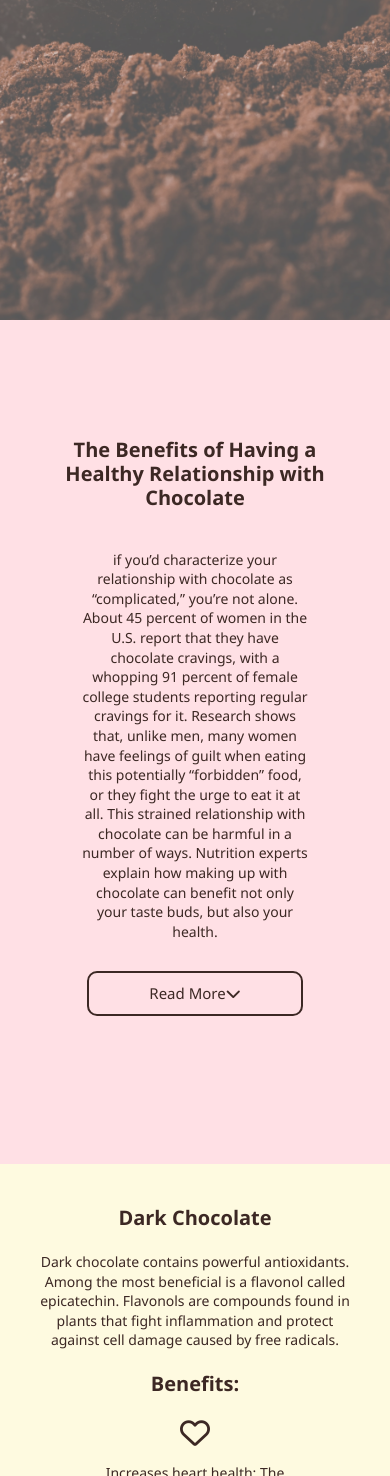
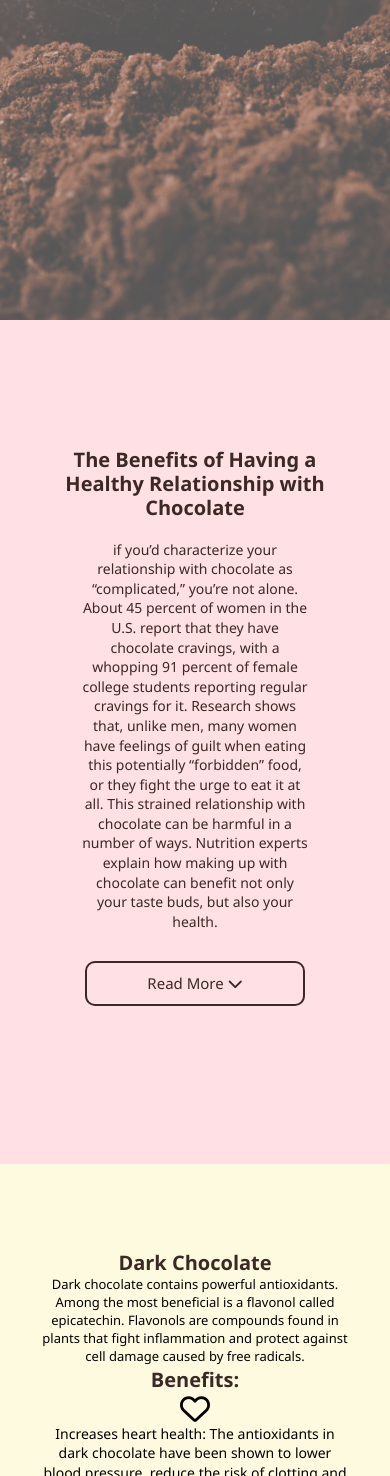
Before and after one commit to Toni-Zoaretz/AS-Project-Website-Building, a plain HTML site: page index.html in a window 390 px wide. Shown: the part 524-2000 px from the top of the page. Drawn offline with Linux system fonts and the light colour scheme.

Commit message:
responsive

```diff
--- a/Website-Building.css
+++ b/Website-Building.css
@@ -214,10 +214,13 @@ body {
   padding: 0 4rem;
 }
 
-#page-1 h1 {
+#page-1 h1,
+#page-2 h1,
+#page-3 h1,
+#page-4 h1 {
   color: #3c2824;
   font-size: 2rem;
-  margin-bottom: 20px;
+  /* margin-bottom: 2rem; */
   line-height: 1.2;
   /* margin: 1rem; */
 }
@@ -250,7 +253,7 @@ body {
 /*********PAGE NUMBER TWO --DARK COHCOLATE******** */
 
 #page-2 {
-  /* height: 150vh; */
+  height: 100vh;
   background: #fefae0;
   flex-direction: column;
   display: flex;
@@ -260,28 +263,28 @@ body {
   padding: 0 4rem;
 }
 
-#page-2 h1 {
+/* #page-2 h1 {
   color: #3c2824;
   font-size: 2rem;
   padding-top: 4rem;
   padding-bottom: 2rem;
   /* margin-bottom: 20px; */
-  /* line-height: 1.3; */
-  /* margin: 1rem; */
-}
+/* line-height: 1.3; */
+/* margin: 1rem; */
 
-#page-2 p,
-#page-3 p,
-#page-4 p {
+#page-2 h1 p,
+#page-3 h1 p,
+#page-4 h1 p {
   font-size: 1.4rem;
-  padding-bottom: 2rem;
-  /* padding: 2rem 4rem; */
+  padding: 2rem 4rem;
   color: #3c2824;
 }
 
-#page-2 h3 {
+#page-2 > h3,
+#page-3 > h3,
+#page-4 > h3 {
   color: #3c2824;
-  padding-bottom: 1rem;
+  /* padding-bottom: 1rem; */
   /* padding-bottom: 1rem; */
   font-size: 2rem;
 }
@@ -290,7 +293,7 @@ body {
 #page-3 .milk-chocolate-benefits p,
 #page-4 .white-chocolate-benefits p {
   font-size: 1.4rem;
-  padding: 1rem 4rem;
+  /* padding: 1rem 1rem; */
   /* padding: 5rem 2rem; */
   background: none;
   /* margin: 5px; */
@@ -302,7 +305,7 @@ body {
 #page-3 p i,
 #page-4 p i {
   display: block;
-  padding-bottom: 1.5rem;
+  /* padding-bottom: 1.5rem; */
   font-size: 3rem;
 }
 
@@ -336,7 +339,7 @@ body {
 /*********PAGE NUMBER THREE-MILE CHOCOALE******** */
 
 #page-3 {
-  /* height: 150vh; */
+  height: 100vh;
   background: #ffb30082;
   flex-direction: column;
   display: flex;
@@ -345,15 +348,12 @@ body {
   text-align: center;
   padding: 0 4rem;
 }
-
+/*
 #page-3 h1 {
   color: #3c2824;
   font-size: 2rem;
   padding-top: 2rem;
-  /* margin-bottom: 20px; */
-  /* line-height: 1.3; */
-  /* margin: 1rem; */
-}
+  margin-bottom: 20px; */
 
 /* #page-3 p {
   font-size: 1.4rem;
@@ -361,11 +361,11 @@ body {
   color: #3c2824;
 } */
 
-#page-3 h3 {
+/* #page-3 h3 {
   color: #3c2824;
   padding-bottom: 2rem;
   font-size: 2rem;
-}
+} */
 
 /* #page-3 .dark-chocolate-benefits p {
   font-size: 1.4rem;
@@ -390,9 +390,8 @@ body {
 /*********PAGE NUMBER FOUR-WHITE CHOCOLATE******** */
 
 #page-4 {
-  /* height: 150vh; */
+  height: 100vh;
   background: #bb9557c6;
-  /* #caad7d; */
   flex-direction: column;
   display: flex;
   align-items: center;
@@ -401,14 +400,13 @@ body {
   padding: 0 4rem;
 }
 
-#page-4 h1 {
+/* #page-4 h1 {
   color: #3c2824;
   font-size: 2rem;
   padding-top: 2rem;
   /* margin-bottom: 20px; */
-  /* line-height: 1.3; */
-  /* margin: 1rem; */
-}
+/* line-height: 1.3; */
+/* margin: 1rem; */
 
 /* #page-4 p {
   font-size: 1.4rem;
@@ -416,11 +414,11 @@ body {
   color: #3c2824;
 } */
 
-#page-4 h3 {
+/* #page-4 h3 {
   color: #3c2824;
   padding-bottom: 2rem;
   font-size: 2rem;
-}
+} */
 
 /* #page-4 .dark-chocolate-benefits p {
   font-size: 1.4rem;
--- a/index.html
+++ b/index.html
@@ -34,7 +34,7 @@
     <header id="showcase">
       <div class="contanier showcase-contanier">
         <h1>DO YOU LIKE CHOCOLATE?</h1>
-        <p>IF DOES THIS WEBSITE FOR YOU!</p>
+        <p>IF SO THIS WEBSITE FOR YOU!</p>
         <a href="#" class="btn"
           >Let`s Go! <i class="fa-solid fa-chevron-down"></i
         ></a>
@@ -63,7 +63,7 @@
       </p>
       <div>
         <a href="#page-2" class="btn"
-          >Read More<i class="fa-solid fa-chevron-down"></i>
+          >Read More <i class="fa-solid fa-chevron-down"></i>
         </a>
       </div>
     </section>
@@ -103,8 +103,7 @@
       </div>
       <div>
         <a href="#page-3" class="btn-page-2"
-          >Milk Chocolate
-          <i class="fa-solid fa-chevron-down"></i>
+          >Milk Chocolate <i class="fa-solid fa-chevron-down"></i>
         </a>
       </div>
     </section>
@@ -150,8 +149,7 @@
       </div>
       <div>
         <a href="#page-4" class="btn-page-3"
-          >White Chocolate
-          <i class="fa-solid fa-chevron-down"></i>
+          >White Chocolate <i class="fa-solid fa-chevron-down"></i>
         </a>
       </div>
     </section>
@@ -194,8 +192,7 @@
       </div>
       <div>
         <a href="#page-4" class="btn-page-4"
-          >Contact
-          <i class="fa-solid fa-chevron-down"></i>
+          >Contact <i class="fa-solid fa-chevron-down"></i>
         </a>
       </div>
     </section>
@@ -219,8 +216,7 @@
       </div>
       <div>
         <a href="#page-4" class="btn-page-5"
-          >send
-          <i class="fas fa-arrow-circle-down"></i>
+          >send <i class="fa-solid fa-chevron-down"></i>
         </a>
       </div>
     </footer>
```
